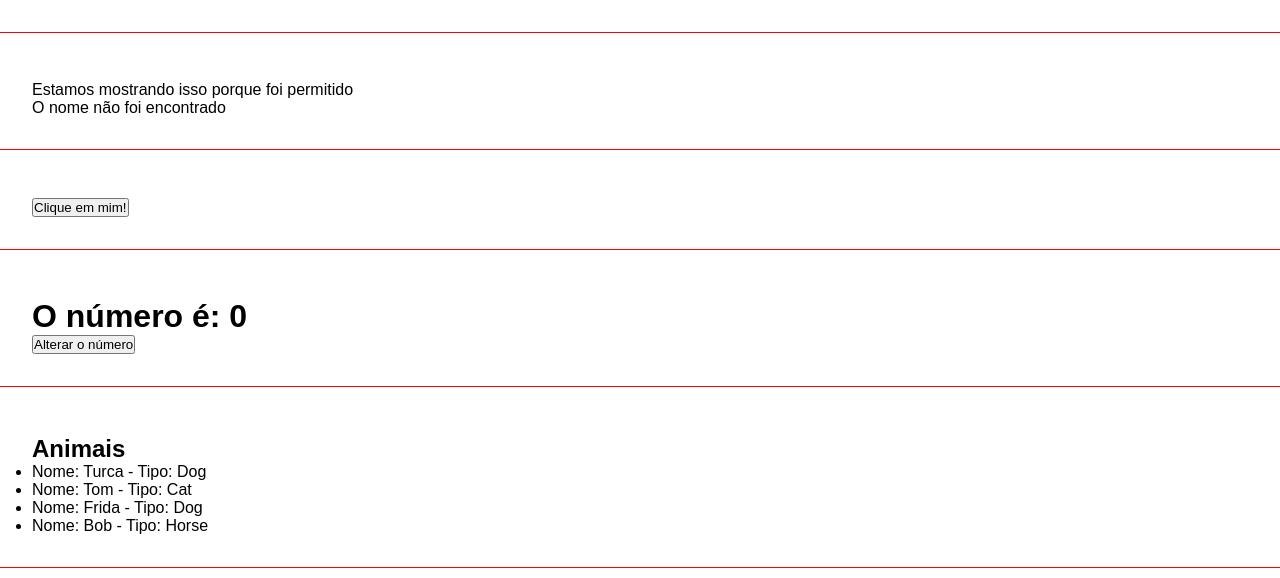
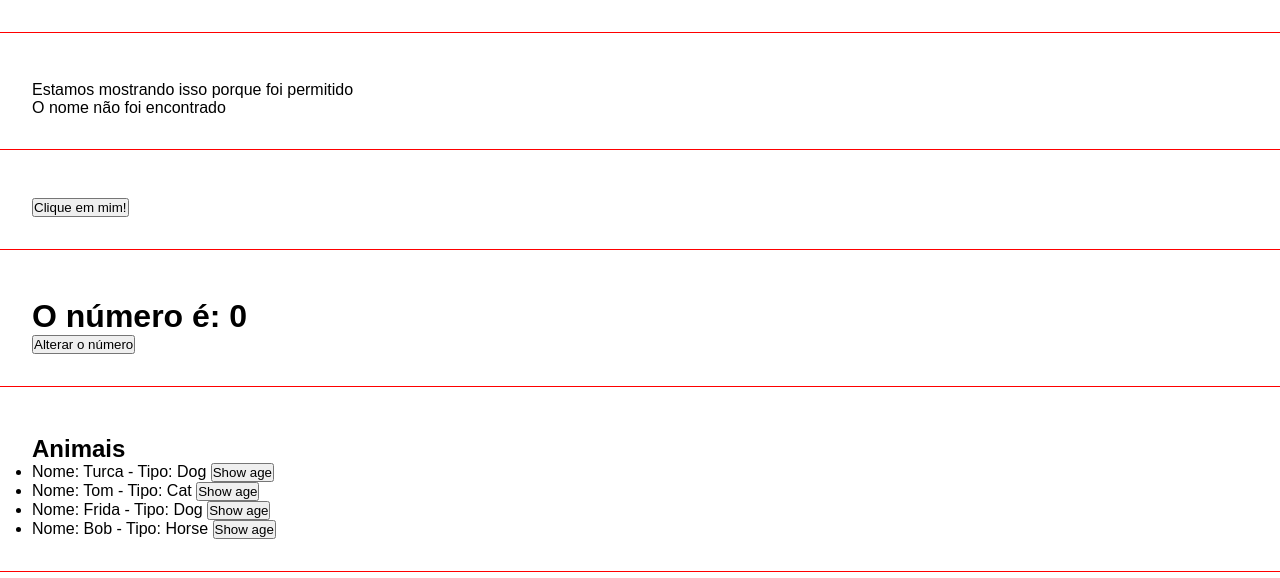
Before and after one commit to valberjr/hora-de-codar-angular-13, an Angular app: page / in a window 1280 px wide. Shown: the part 695-1273 px from the top of the page. Built offline with nearby package versions, Linux system fonts and the light colour scheme.

Commit message:
a importância das interfaces

```diff
--- /dev/null
+++ b/src/app/Animal.ts
@@ -0,0 +1,5 @@
+export interface Animal {
+  name: string;
+  type: string;
+  age: number;
+}
--- a/src/app/components/list-render/list-render.component.html
+++ b/src/app/components/list-render/list-render.component.html
@@ -3,6 +3,8 @@
   <ul>
     <li *ngFor="let animal of animals">
       Nome: {{ animal.name }} - Tipo: {{ animal.type }}
+      <button (click)="showAge(animal)">Show age</button>
     </li>
   </ul>
+  <h3>{{ animalDetails }}</h3>
 </div>
--- a/src/app/components/list-render/list-render.component.ts
+++ b/src/app/components/list-render/list-render.component.ts
@@ -1,4 +1,5 @@
 import { Component, OnInit } from '@angular/core';
+import { Animal } from 'src/app/Animal';
 
 @Component({
   selector: 'app-list-render',
@@ -6,19 +7,26 @@
   styleUrls: ['./list-render.component.scss'],
 })
 export class ListRenderComponent implements OnInit {
-  animals = [
-    { name: 'Turca', type: 'Dog' },
-    { name: 'Tom', type: 'Cat' },
-    { name: 'Frida', type: 'Dog' },
-    { name: 'Bob', type: 'Horse' },
+  animals: Animal[] = [
+    { name: 'Turca', type: 'Dog', age: 4 },
+    { name: 'Tom', type: 'Cat', age: 10 },
+    { name: 'Frida', type: 'Dog', age: 5 },
+    { name: 'Bob', type: 'Horse', age: 1 },
   ];
 
-  animal = {
+  animal: Animal = {
     name: 'Teste',
     type: 'Alguma coisa',
+    age: 10,
   };
+
+  animalDetails = '';
 
   constructor() {}
 
   ngOnInit(): void {}
+
+  showAge(animal: Animal): void {
+    this.animalDetails = `O pet ${animal.name} tem ${animal.age} anos`;
+  }
 }
```
